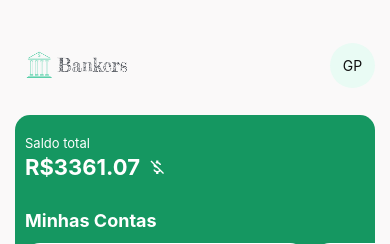
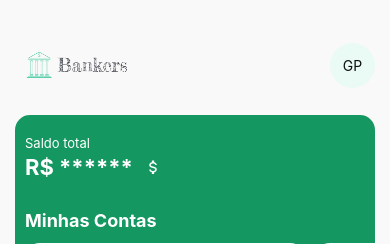
Before and after one commit to guipaterno/FinApp, a React Native app: screen /Home in a window 390 px wide. Shown: the top 244 px of the page. Built offline with nearby package versions, Linux system fonts and the light colour scheme.

Commit message:
Função de esconder Saldo Total
Fiz uma função de esconder e aparecer o saldo total da conta, bem como a alteração do icone ao lado do saldo total

```diff
--- a/src/components/Container.tsx
+++ b/src/components/Container.tsx
@@ -1,7 +1,7 @@
-import React from "react";
+import React, { useState } from "react";
 import styles from "../styles/styles";
 import {MaterialCommunityIcons} from "@expo/vector-icons";
-import { FlatList,  SafeAreaView,  Text,  View} from 'react-native';
+import { FlatList,  SafeAreaView,  Text,  View, TouchableOpacity} from 'react-native';
 import {Octicons } from "@expo/vector-icons";
 
 
@@ -47,16 +47,29 @@ type ItemSaldoTotal = {
   }, 0);
 
 
-
 const Container = ()=>{
+    const [showSaldo, setShowSaldo] = useState(false);
 
 
     return(
     <SafeAreaView style={styles.viewContainer}>
       <Text style={styles.textContainerSaldo}>Saldo total</Text>
         <View style={styles.viewSaldo}>
-            <Text style={styles.textContainerValor}>R${totalValue.toFixed(2)} </Text>
-            <MaterialCommunityIcons name="currency-usd-off" style={styles.iconeValor} />
+
+        {showSaldo ? (
+             <Text style={styles.textContainerValor}>R${totalValue.toFixed(2)} </Text>
+        ):(
+            <Text style={styles.textContainerValor}>R$ ****** </Text>
+        )}
+            <TouchableOpacity style={styles.iconeValor} onPress={() => setShowSaldo(!showSaldo)}>
+            {showSaldo ?(
+
+                <MaterialCommunityIcons name="currency-usd-off" style={styles.iconeValor} />
+            ): (
+                <MaterialCommunityIcons name="currency-usd" style={styles.iconeValor} />
+            )}
+            </TouchableOpacity>
+
         </View>
 
         <View>
```
